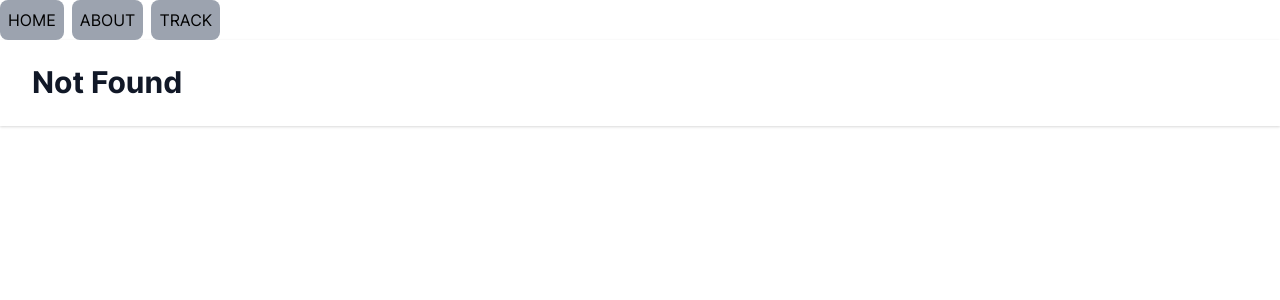
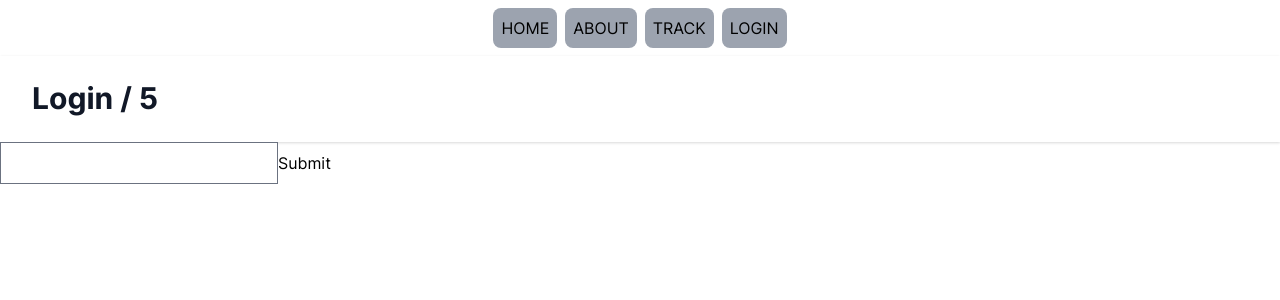
Before and after one commit to vilmaguila/fiery-receiver, a Vue app: page /login in a window 1280 px wide. Before the commit this address had no page. Shown: the top 300 px of the page. Built offline with nearby package versions, Linux system fonts and the light colour scheme; what @tailwindcss/typography would draw is missing.

Commit message:
created new routes and view components

```diff
--- a/src/components/Navigator.vue
+++ b/src/components/Navigator.vue
@@ -1,7 +1,8 @@
 <template>
-  <div class="flex gap-2">
+  <div class="flex gap-2 justify-center p-2">
     <router-link class="bg-gray-400 p-2 rounded-lg" to="/"> HOME </router-link>
     <router-link class="bg-gray-400 p-2 rounded-lg" to="/about"> ABOUT</router-link>
     <router-link class="bg-gray-400 p-2 rounded-lg" to="/track"> TRACK </router-link>
+    <router-link class="bg-gray-400 p-2 rounded-lg" to="/login"> LOGIN </router-link>
   </div>
 </template>
--- /dev/null
+++ b/src/views/Login.vue
@@ -0,0 +1,14 @@
+<template>
+  <div>
+    <form action="submit">
+      <input type="text">
+      <button> Submit</button>
+    </form>
+  </div>
+</template>
+
+<script>
+export default {
+  setup() {},
+};
+</script>
--- /dev/null
+++ b/src/views/Track.vue
@@ -0,0 +1,3 @@
+<template>
+  Hello, this page belongs to route /track
+</template>
```
Also changed, not shown: src/routes.js (+14 -10 lines).
